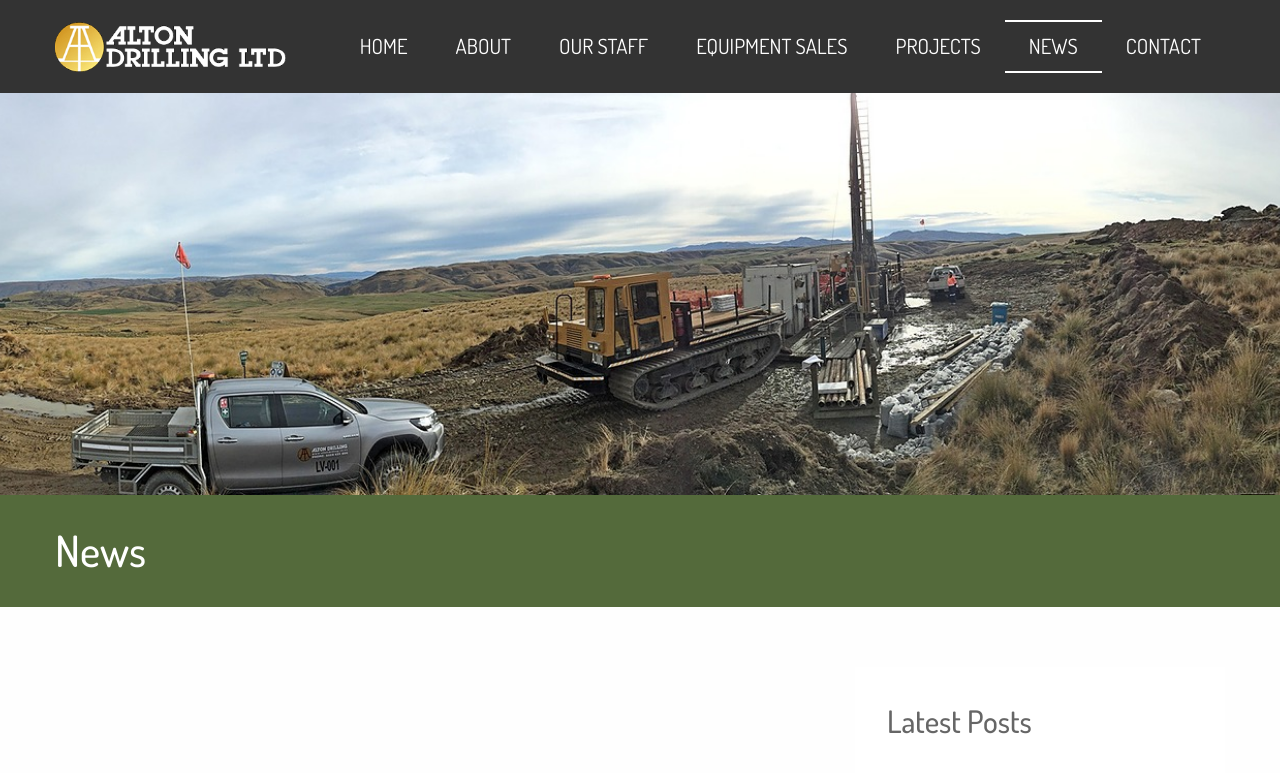
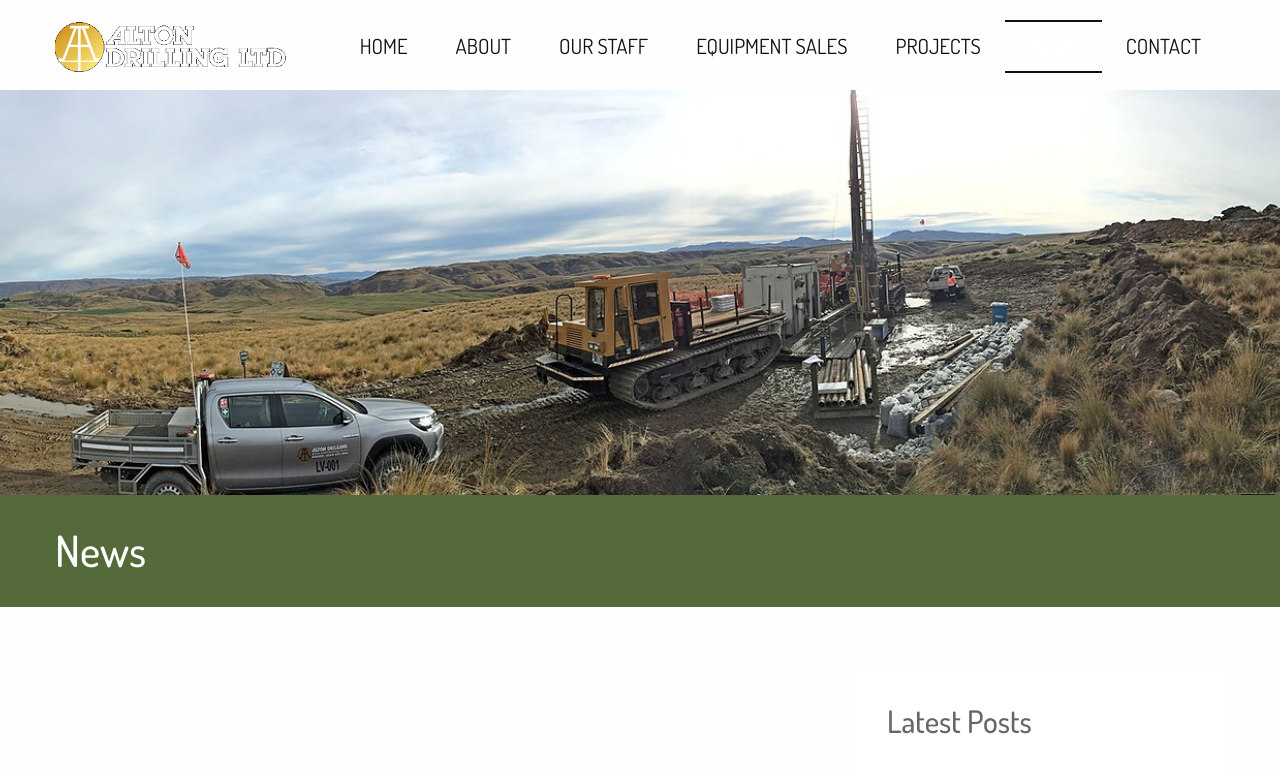
Before and after one commit to viv-b/footprints-preschool, a Jekyll site: the page built from blog/index.html, in a window 1280 px wide and 900 px high. Shown: the top 773 px of the window. Built offline with Jekyll 4.4.1, drawn with Linux system fonts in a browser that asks for light colours; nearby versions of some CDN libraries; the list of posts is cut into pages by our own code.

Commit message:
Updated 'css/navigation.css' via CloudCannon

```diff
--- a/css/navigation.css
+++ b/css/navigation.css
@@ -33,7 +33,7 @@
     transform: translateX(350px);
 }
 .off-canvas {
-    background: #333;
+    background: #fff;
 }
 .off-canvas {
     padding: 40px;
@@ -42,14 +42,14 @@
     font-size: 1.4rem;
     font-family: 'Yanone Kaffeesatz', sans-serif;
     font-family: 'Dosis', sans-serif;
-    color: #ccc;
+    color: #111;
     text-transform: uppercase;
     line-height: 1.7;
     outline: none;
 }
 .off-canvas .menu li.active {
-    border-top: solid 2px #fff;
-    border-bottom: solid 2px #fff;
+    border-top: solid 2px #111;
+    border-bottom: solid 2px #111;
 }
 .off-canvas .menu li.active > a {
     color: #fff;
@@ -82,7 +82,6 @@
         position: fixed;
         top: 0;
         width: 100%;
-        background: #333;
         padding: 20px 0;
         -moz-transition-duration: 0.5s;
         -o-transition-duration: 0.5s;
@@ -125,24 +124,24 @@
         font-size: 1.2rem;
         font-family: 'Yanone Kaffeesatz', sans-serif;
         font-family: 'Dosis', sans-serif;
-        color: #fff;
+        color: #111;
         text-transform: uppercase;
         line-height: 1.3;
         margin: 0 4px;
     }
     .navigation-wrapper li.active {
-        border-top: solid 2px #fff;
-        border-bottom: solid 2px #fff;
+        border-top: solid 2px #111;
+        border-bottom: solid 2px #111;
     }
     .navigation-wrapper li.active > a {
         color: #fff;
         background: transparent;
     }
     .navigation-wrapper li:hover > a {
-        color: #fff;
+        color: #111;
     }
     .navigation-wrapper li.active:hover > a {
-        color: #fff;
+        color: #111;
     }
 
 
```
